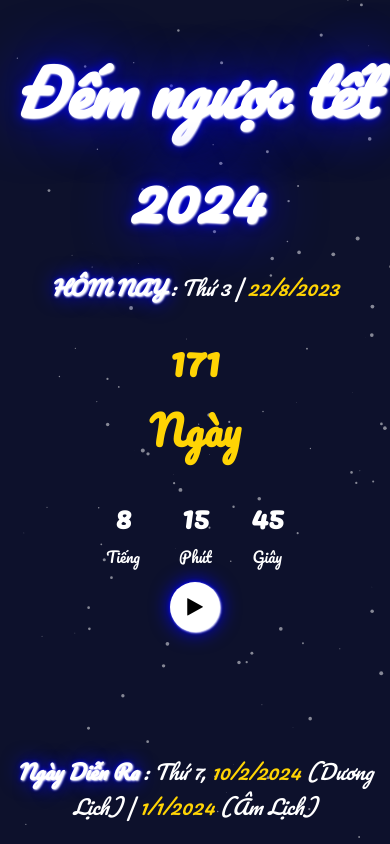
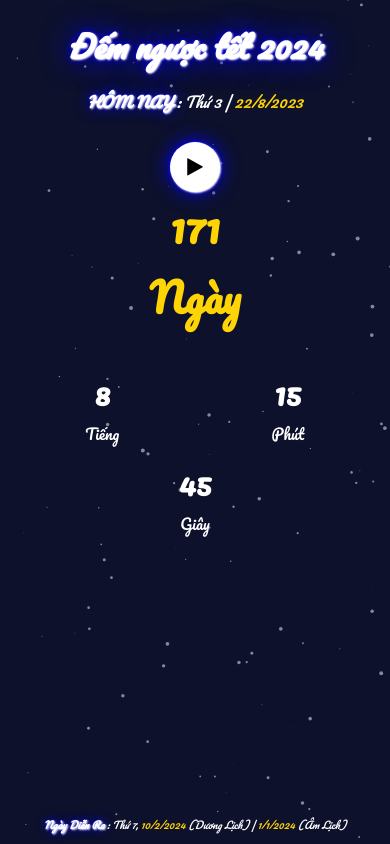
Before and after one commit to nghiadhdk123/count-down, a website: page index.html in a window 390 px wide. Drawn offline with nearby package versions, Linux system fonts and the light colour scheme; some packages are replaced by stand-ins of ours; a script that the page names is missing.

Commit message:
'update'

```diff
--- a/index.css
+++ b/index.css
@@ -226,4 +226,33 @@ button:hover {
         height: 300px;
         object-fit: cover;
     }
+
+    .info-day {
+        font-size: 15px !important;
+    }
+
+    .info-day-footer {
+        font-size: 10px !important;
+    }
+
+    #wrapper {
+        flex-direction: column-reverse;
+    }
+
+    #selectpicker {
+        margin-bottom: 5%;
+    }
+
+    .heading h1 {
+        font-size: 30px;
+    }
+
+    #clickme {
+        flex-wrap: wrap;
+        gap: 10px !important;
+    }
+
+    .box{
+        width: 35%;
+    }
 }
```
